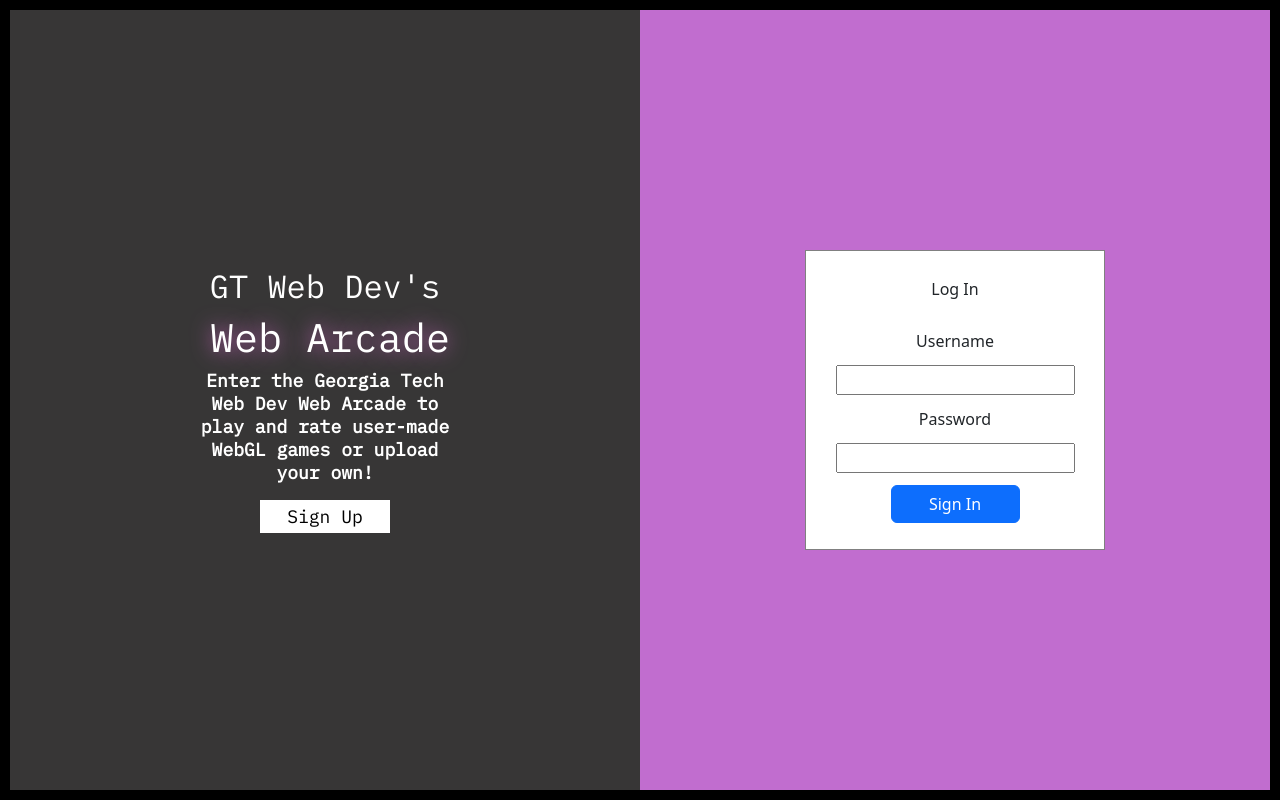
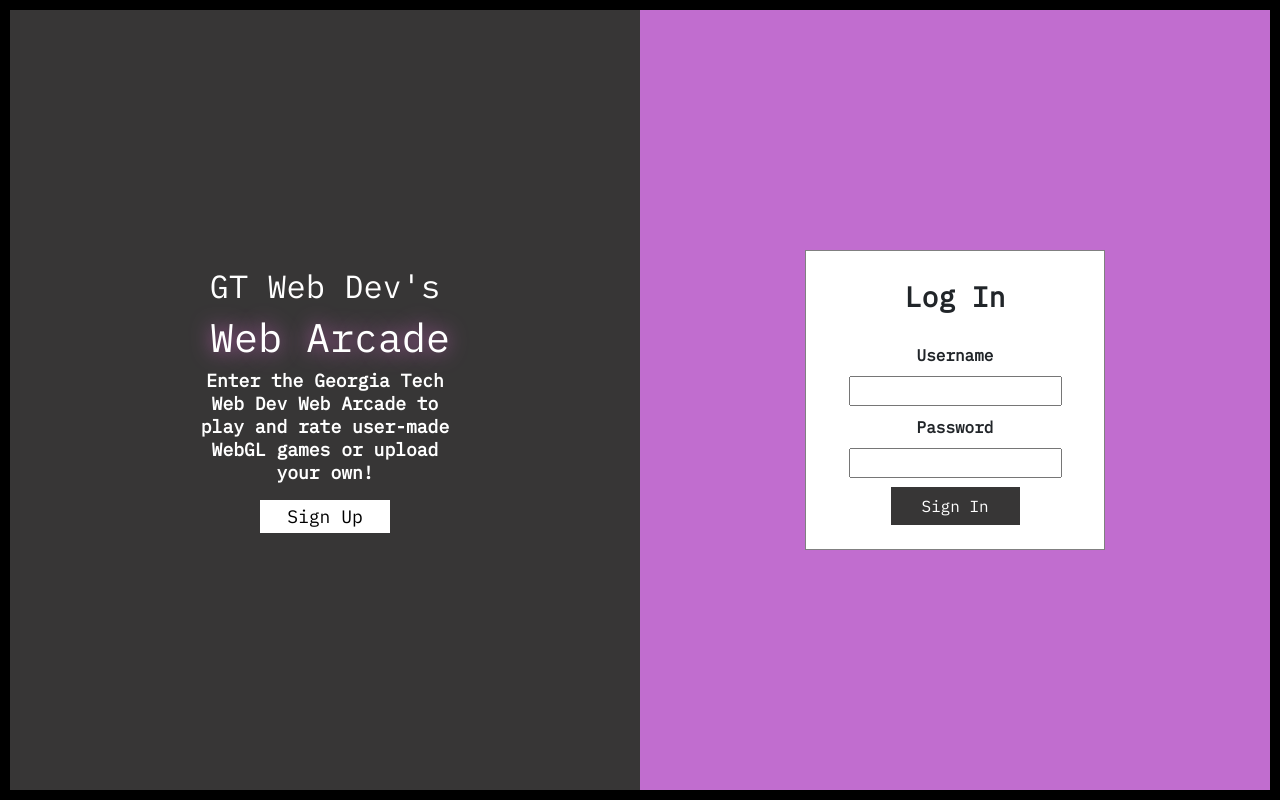
Before and after one commit to GTWebArcade/webarcade-webapp, a React (Create React App) app: page / in a window 1280 px wide. Built offline with nearby package versions, Linux system fonts and the light colour scheme; no server answers.

Commit message:
Added landing page styling

```diff
--- a/src/component/landing/styles.module.css
+++ b/src/component/landing/styles.module.css
@@ -34,6 +34,18 @@ a {
     height: 300px;
     border:1px solid grey;
     padding:20px;
+    font-family: 'IBM Plex Mono';
+    font-weight: bold;
+}
+
+.signInBox p{
+    font-size: 28px;
+}
+
+.signInBox button {
+    border-color: rgb(55, 54, 54);
+    border-radius: 0;
+    background-color: rgb(55, 54, 54);
 }
 
 .leftSide {
```
